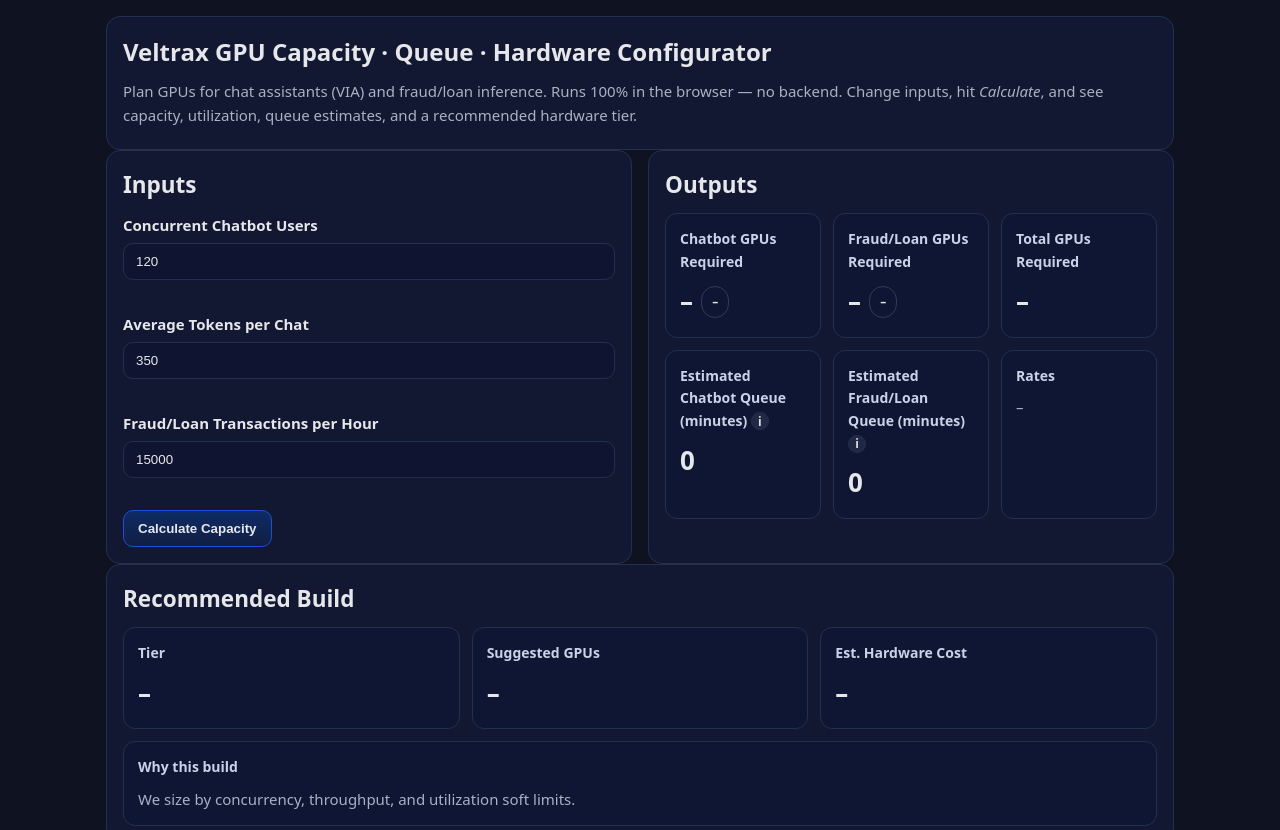
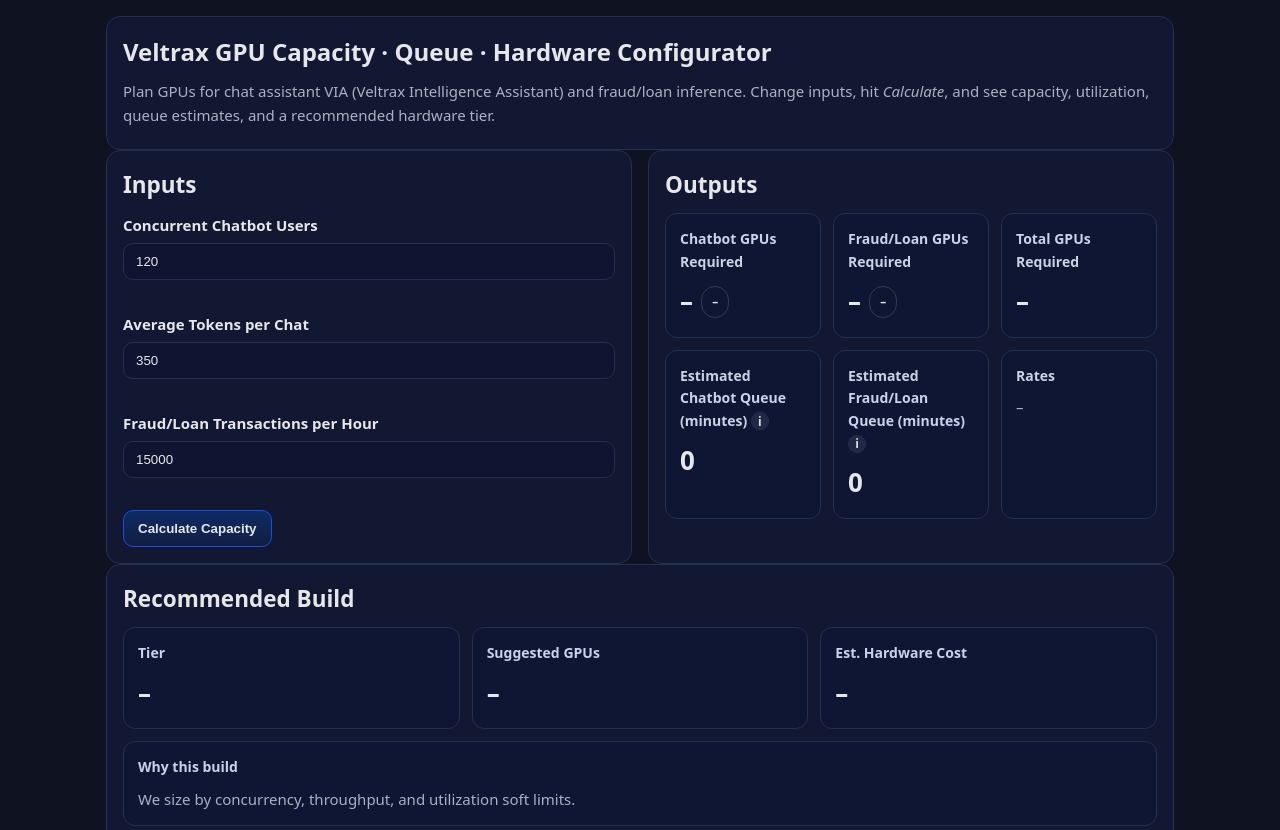
Before and after one commit to veltrax-technologies/Local-llm, a plain HTML site: page index.html in a window 1280 px wide. Shown: the top 830 px of the page. Drawn offline with Linux system fonts and the light colour scheme.

Commit message:
Update index.html

```diff
--- a/index.html
+++ b/index.html
@@ -76,7 +76,7 @@
   <main class="wrap">
     <section class="card" aria-label="Intro">
       <h1>Veltrax GPU Capacity · Queue · Hardware Configurator</h1>
-      <p class="subtle">Plan GPUs for chat assistants (VIA) and fraud/loan inference. Runs 100% in the browser — no backend. Change inputs, hit <em>Calculate</em>, and see capacity, utilization, queue estimates, and a recommended hardware tier.</p>
+      <p class="subtle">Plan GPUs for chat assistant VIA (Veltrax Intelligence Assistant) and fraud/loan inference. Change inputs, hit <em>Calculate</em>, and see capacity, utilization, queue estimates, and a recommended hardware tier.</p>
     </section>
 
     <section class="grid" aria-label="Inputs and Results">
```
